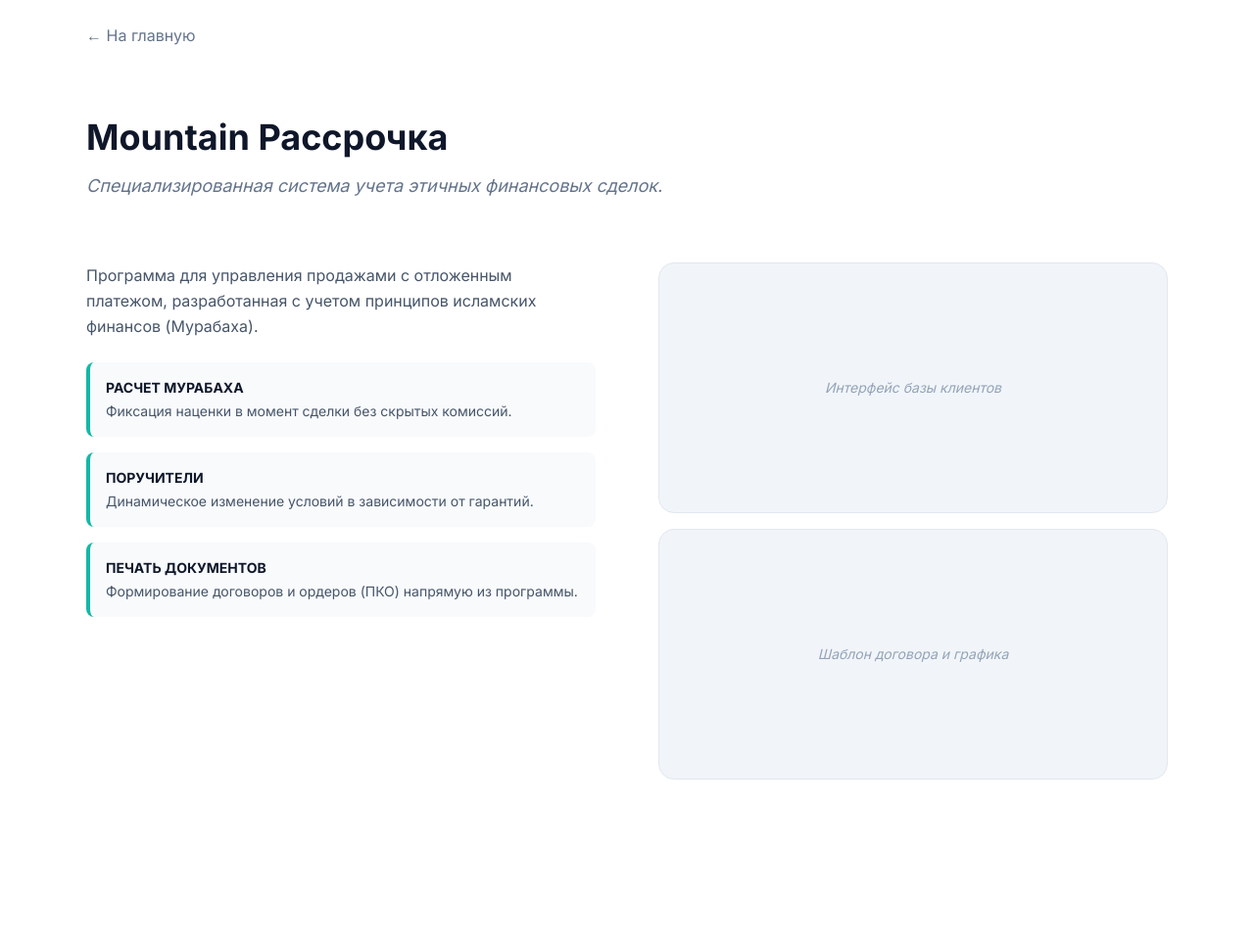
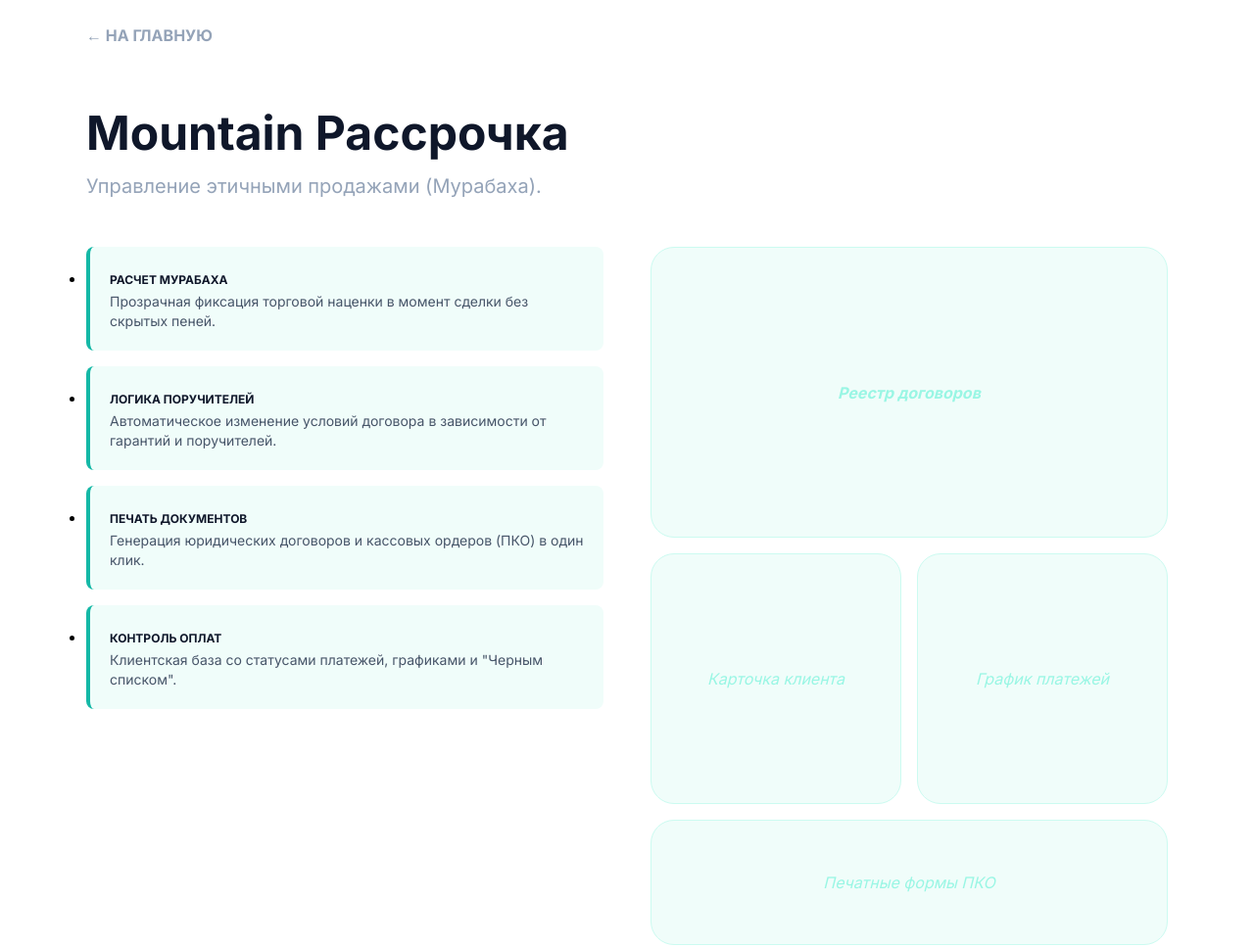
Before and after one commit to Xmza/xmza.github.io, a plain HTML site: page rassrochka.html in a window 1280 px wide. Shown: the whole page at 98% size. Before the commit the page ends 844 px from the top, so only its background shows below. Drawn offline with nearby package versions, Linux system fonts and the light colour scheme.

Commit message:
Update rassrochka.html

```diff
--- a/rassrochka.html
+++ b/rassrochka.html
@@ -3,44 +3,47 @@
 <head>
     <meta charset="UTF-8">
     <meta name="viewport" content="width=device-width, initial-scale=1.0">
-    <title>Mountain Рассрочка | Описание</title>
+    <title>Mountain Рассрочка</title>
     <script src="https://cdn.tailwindcss.com"></script>
     <link href="https://fonts.googleapis.com/css2?family=Inter:wght@400;600;700&display=swap" rel="stylesheet">
+    <style>
+        .list-item { background: #f0fdfa; border-radius: 8px; padding: 20px; border-left: 4px solid #14b8a6; margin-bottom: 16px; }
+    </style>
 </head>
-<body class="bg-white text-slate-800 font-['Inter']">
-    <nav class="p-6 max-w-6xl mx-auto text-slate-500 font-medium">
-        <a href="index.html" class="hover:text-slate-900 transition">← На главную</a>
-    </nav>
+<body class="bg-white font-['Inter']">
+    <nav class="p-6 max-w-6xl mx-auto"><a href="index.html" class="text-slate-400 hover:text-teal-500 font-bold">← НА ГЛАВНУЮ</a></nav>
 
-    <main class="max-w-6xl mx-auto px-6 py-12">
-        <header class="mb-16">
-            <h1 class="text-4xl font-bold text-slate-900 mb-4">Mountain Рассрочка</h1>
-            <p class="text-lg text-slate-500 italic">Специализированная система учета этичных финансовых сделок.</p>
-        </header>
+    <main class="max-w-6xl mx-auto px-6 py-10">
+        <h1 class="text-5xl font-bold mb-4 text-slate-900">Mountain Рассрочка</h1>
+        <p class="text-xl text-slate-400 mb-12">Управление этичными продажами (Мурабаха).</p>
 
-        <section class="grid md:grid-cols-2 gap-16">
-            <div class="space-y-6 text-slate-600 leading-relaxed">
-                <p>Программа для управления продажами с отложенным платежом, разработанная с учетом принципов исламских финансов (Мурабаха).</p>
-                <ul class="grid grid-cols-1 gap-4">
-                    <li class="p-4 bg-slate-50 rounded-lg border-l-4 border-teal-500">
-                        <h4 class="font-bold text-slate-900 text-sm mb-1 uppercase">Расчет Мурабаха</h4>
-                        <p class="text-sm">Фиксация наценки в момент сделки без скрытых комиссий.</p>
-                    </li>
-                    <li class="p-4 bg-slate-50 rounded-lg border-l-4 border-teal-500">
-                        <h4 class="font-bold text-slate-900 text-sm mb-1 uppercase">Поручители</h4>
-                        <p class="text-sm">Динамическое изменение условий в зависимости от гарантий.</p>
-                    </li>
-                    <li class="p-4 bg-slate-50 rounded-lg border-l-4 border-teal-500">
-                        <h4 class="font-bold text-slate-900 text-sm mb-1 uppercase">Печать документов</h4>
-                        <p class="text-sm">Формирование договоров и ордеров (ПКО) напрямую из программы.</p>
-                    </li>
-                </ul>
+        <div class="grid lg:grid-cols-2 gap-12">
+            <div class="space-y-4">
+                <div class="list-item">
+                    <h4 class="font-bold text-slate-900 uppercase text-xs mb-1">Расчет Мурабаха</h4>
+                    <p class="text-sm text-slate-600">Прозрачная фиксация торговой наценки в момент сделки без скрытых пеней.</p>
+                </div>
+                <div class="list-item">
+                    <h4 class="font-bold text-slate-900 uppercase text-xs mb-1">Логика поручителей</h4>
+                    <p class="text-sm text-slate-600">Автоматическое изменение условий договора в зависимости от гарантий и поручителей.</p>
+                </div>
+                <div class="list-item">
+                    <h4 class="font-bold text-slate-900 uppercase text-xs mb-1">Печать документов</h4>
+                    <p class="text-sm text-slate-600">Генерация юридических договоров и кассовых ордеров (ПКО) в один клик.</p>
+                </div>
+                <div class="list-item">
+                    <h4 class="font-bold text-slate-900 uppercase text-xs mb-1">Контроль оплат</h4>
+                    <p class="text-sm text-slate-600">Клиентская база со статусами платежей, графиками и "Черным списком".</p>
+                </div>
             </div>
-            <div class="grid grid-cols-1 gap-4">
-                <div class="bg-slate-100 rounded-2xl h-64 border border-slate-200 flex items-center justify-center text-slate-400 text-sm italic">Интерфейс базы клиентов</div>
-                <div class="bg-slate-100 rounded-2xl h-64 border border-slate-200 flex items-center justify-center text-slate-400 text-sm italic">Шаблон договора и графика</div>
+
+            <div class="grid grid-cols-2 gap-4">
+                <div class="col-span-2 bg-teal-50 border border-teal-100 rounded-3xl aspect-video flex items-center justify-center text-teal-200 italic font-bold">Реестр договоров</div>
+                <div class="bg-teal-50 border border-teal-100 rounded-3xl aspect-square flex items-center justify-center text-teal-200 italic p-4 text-center">Карточка клиента</div>
+                <div class="bg-teal-50 border border-teal-100 rounded-3xl aspect-square flex items-center justify-center text-teal-200 italic p-4 text-center">График платежей</div>
+                <div class="col-span-2 bg-teal-50 border border-teal-100 rounded-3xl h-32 flex items-center justify-center text-teal-200 italic">Печатные формы ПКО</div>
             </div>
-        </section>
+        </div>
     </main>
 </body>
 </html>
```
